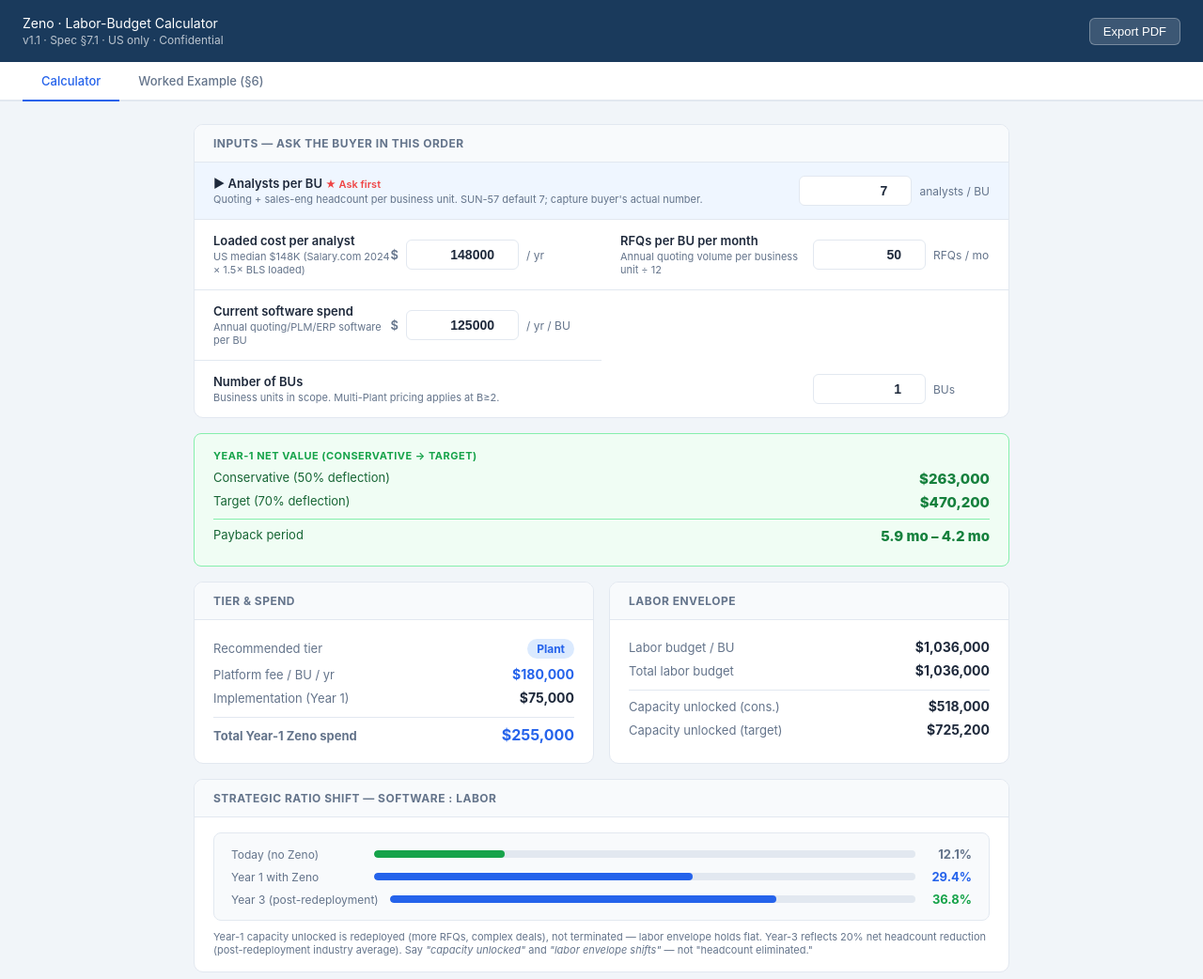
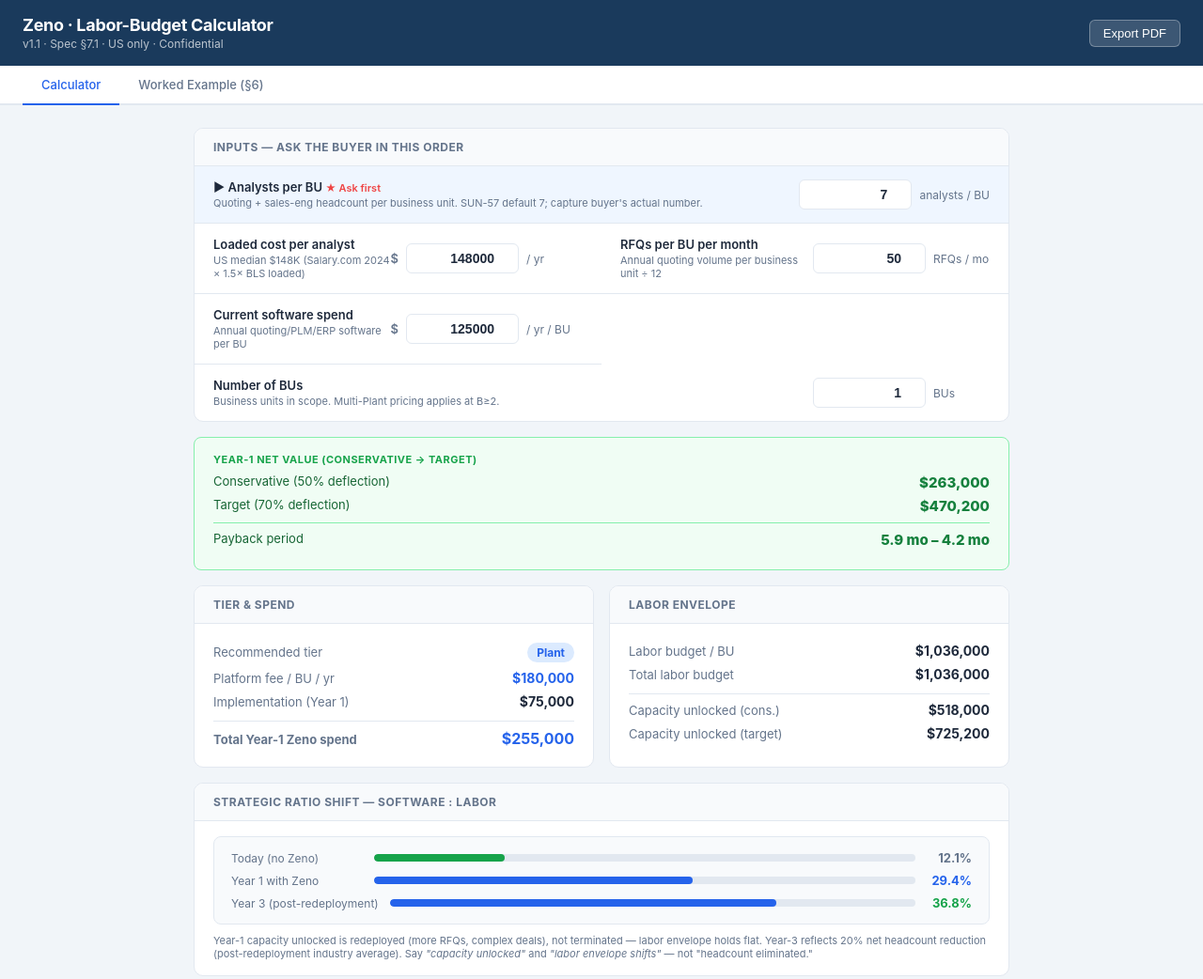
Before and after one commit to ramiyerh/zeno-labor-budget-calculator, a plain HTML site: page index.html in a window 1280 px wide. Shown: the top 1042 px of the page at 94% size. Drawn offline with Linux system fonts and the light colour scheme.

Commit message:
Fix header h1 element type for CSS match
Co-Authored-By: Paperclip <noreply@paperclip.ing>

```diff
--- a/index.html
+++ b/index.html
@@ -95,7 +95,7 @@
 
 <div class="header">
   <div>
-    <div class="h1">Zeno · Labor-Budget Calculator</div>
+    <h1>Zeno · Labor-Budget Calculator</h1>
     <div class="sub">v1.1 · Spec §7.1 · US only · Confidential</div>
   </div>
   <button class="print-btn" onclick="window.print()">Export PDF</button>
```
